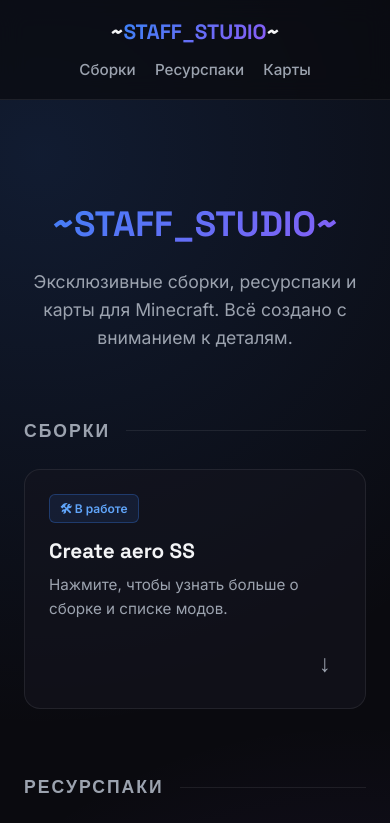
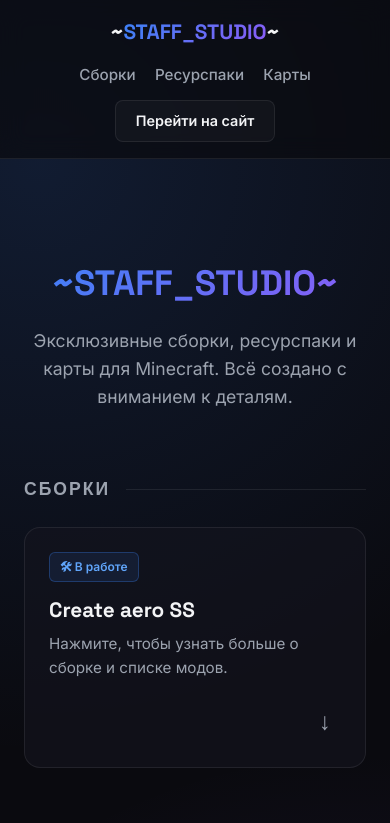
Before and after one commit to qwe123zxc0909/SSdownload.github.io, a plain HTML site: page index.html in a window 390 px wide. Shown: the top 823 px of the page. Drawn offline with Linux system fonts and the light colour scheme.

Commit message:
Update index.html

```diff
--- a/index.html
+++ b/index.html
@@ -64,12 +64,39 @@
             background-clip: text;
             -webkit-text-fill-color: transparent;
         }
+
+        /* Правая часть шапки (навигация + кнопка) */
+        .header-right {
+            display: flex;
+            align-items: center;
+            gap: 1.5rem;
+            flex-wrap: wrap;
+        }
+
         nav ul { list-style: none; display: flex; gap: 1.5rem; flex-wrap: wrap; }
         nav a {
             color: var(--muted); text-decoration: none; font-size: 0.95rem; font-weight: 500;
             transition: color 0.3s ease;
         }
         nav a:hover { color: var(--text); }
+
+        /* Аккуратная кнопка в шапке */
+        .btn-header {
+            padding: 0.5rem 1.2rem;
+            border-radius: 8px;
+            border: 1px solid var(--border);
+            background: rgba(255, 255, 255, 0.03);
+            color: var(--text);
+            text-decoration: none;
+            font-size: 0.9rem;
+            font-weight: 600;
+            transition: all 0.3s ease;
+        }
+        .btn-header:hover {
+            border-color: rgba(139, 92, 246, 0.5);
+            background: rgba(139, 92, 246, 0.1);
+            box-shadow: 0 0 10px rgba(139, 92, 246, 0.1);
+        }
 
         /* Главный экран */
         .hero {
@@ -186,7 +213,7 @@
         .modal-content p { font-size: 1.05rem; color: var(--muted); margin-bottom: 2rem; }
         .modal-actions { display: flex; flex-direction: column; gap: 1rem; }
 
-        /* Кнопки */
+        /* Кнопки внутри модалки */
         .btn {
             display: block; padding: 0.9rem 1.5rem;
             border-radius: 12px; border: none;
@@ -216,8 +243,10 @@
 
         /* Адаптив */
         @media (max-width: 640px) {
-            header { flex-direction: column; justify-content: center; padding: 1rem 1.2rem; gap: 0.5rem; }
-            nav ul { gap: 1.2rem; }
+            header { flex-direction: column; justify-content: center; padding: 1rem 1.2rem; gap: 0.8rem; }
+            .header-right { flex-direction: column; gap: 0.8rem; width: 100%; }
+            nav ul { justify-content: center; gap: 1.2rem; }
+            .btn-header { text-align: center; }
             .card { flex-direction: column; align-items: flex-start; padding: 1.5rem; }
             .card-arrow { transform: rotate(90deg); align-self: flex-end; }
             .card:hover .card-arrow { transform: rotate(90deg) translateX(5px); }
@@ -229,6 +258,9 @@
 
     <header>
         <a href="#" class="logo">~<span>STAFF_STUDIO</span>~</a>
+
+        <!-- Группируем навигацию и кнопку -->
+        <div class="header-right">
             <nav>
                 <ul>
                     <li><a href="#modpacks">Сборки</a></li>
@@ -236,6 +268,9 @@
                     <li><a href="#maps">Карты</a></li>
                 </ul>
             </nav>
+            <!-- Аккуратная кнопка перехода на сайт -->
+            <a href="https://qwe123zxc0909.github.io/staffstudio.github.io/" target="_blank" class="btn-header">Перейти на сайт</a>
+        </div>
     </header>
 
     <section class="hero">
@@ -283,7 +318,6 @@
             <h2>Create aero SS</h2>
             <p>Сборка Create Aeronautics от ~STAFF_STUDIO~</p>
             <div class="modal-actions">
-                <!-- Заменили прямое скачивание на ссылки на платформы -->
                 <a href="https://modrinth.com/modpack/createaeross" target="_blank" class="btn">Открыть на Modrinth</a>
                 <a href="https://www.curseforge.com/minecraft/modpacks/create-aeronautics-ss-modpack/preview" target="_blank" class="btn btn-outline">Открыть на CurseForge</a>
             </div>
```
Lines whose indentation alone changed are shown as unchanged.
